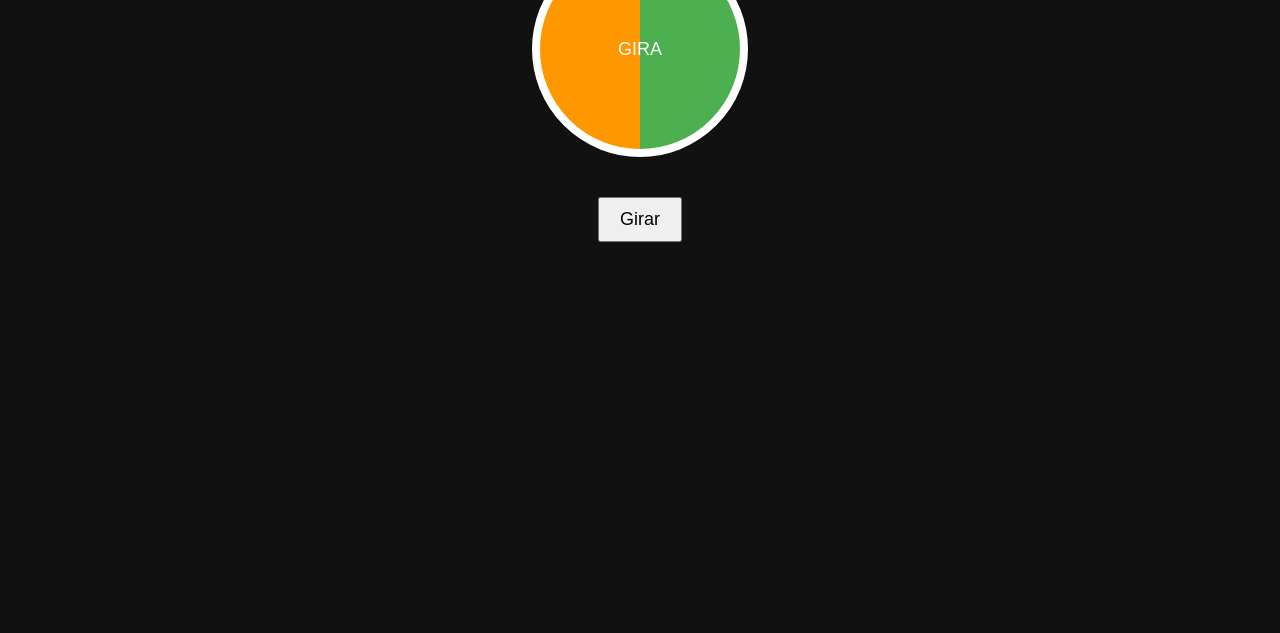
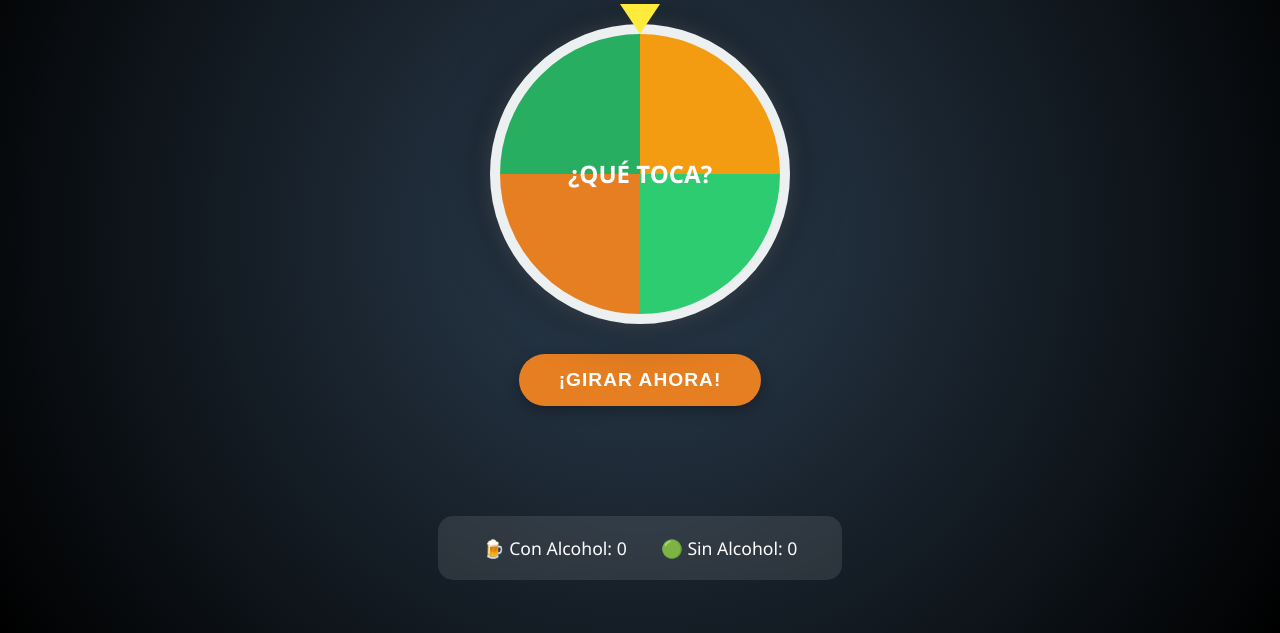
Before and after one commit to Jrg1899/ruleta-birra, a plain HTML site: page index.html in a window 1280 px wide. Shown: the part 167-800 px from the top of the page. Drawn offline with Linux system fonts and the light colour scheme.

Commit message:
Update index.html

```diff
--- a/index.html
+++ b/index.html
@@ -2,44 +2,119 @@
 <html lang="es">
 <head>
     <meta charset="UTF-8">
-<title>Ruleta Birra</title>
+    <meta name="viewport" content="width=device-width, initial-scale=1.0">
+    <title>Ruleta Birra 🍺</title>
     <style>
+        /* Estilos Modernos */
         body {
-  font-family: Arial;
+            font-family: 'Segoe UI', Tahoma, Geneva, Verdana, sans-serif;
             text-align: center;
-  background: #111;
+            background: radial-gradient(circle, #2c3e50, #000000);
             color: white;
-  margin-top: 50px;
+            margin: 0;
+            display: flex;
+            flex-direction: column;
+            align-items: center;
+            justify-content: center;
+            min-height: 100vh;
         }
 
-h1 { margin-bottom: 20px; }
+        h1 {
+            font-size: 3rem;
+            margin-bottom: 10px;
+            text-shadow: 2px 2px 10px rgba(255, 152, 0, 0.5);
+        }
+
+        /* Contenedor de la Ruleta */
+        .wheel-container {
+            position: relative;
+            margin: 30px auto;
+        }
+
+        /* La Flecha indicadora */
+        .arrow {
+            position: absolute;
+            top: -20px;
+            left: 50%;
+            transform: translateX(-50%);
+            width: 0;
+            height: 0;
+            border-left: 20px solid transparent;
+            border-right: 20px solid transparent;
+            border-top: 30px solid #ffeb3b;
+            z-index: 10;
+        }
 
         #wheel {
-  width: 200px;
-  height: 200px;
+            width: 280px;
+            height: 280px;
             border-radius: 50%;
-  margin: 20px auto;
-  border: 8px solid #fff;
+            border: 10px solid #ecf0f1;
+            box-shadow: 0 0 50px rgba(0,0,0,0.5), 0 0 20px rgba(255,255,255,0.2);
             display: flex;
             align-items: center;
             justify-content: center;
-  font-size: 18px;
-  background: conic-gradient(#4caf50 0deg 180deg, #ff9800 180deg 360deg);
-  transition: transform 2s ease-out;
+            font-weight: bold;
+            font-size: 24px;
+            background: conic-gradient(
+                #f39c12 0deg 90deg,
+                #2ecc71 90deg 180deg,
+                #e67e22 180deg 270deg,
+                #27ae60 270deg 360deg
+            );
+            transition: transform 3s cubic-bezier(0.15, 0, 0.15, 1);
+            position: relative;
+            overflow: hidden;
         }
 
+        /* Botón Moderno */
         button {
-  padding: 10px 20px;
-  font-size: 18px;
-  margin-top: 20px;
+            padding: 15px 40px;
+            font-size: 1.2rem;
+            font-weight: bold;
+            color: white;
+            background: #e67e22;
+            border: none;
+            border-radius: 50px;
             cursor: pointer;
+            box-shadow: 0 5px 15px rgba(0,0,0,0.3);
+            transition: all 0.3s ease;
+            text-transform: uppercase;
+            letter-spacing: 1px;
         }
 
-#result {
-  margin-top: 20px;
-  font-size: 22px;
+        button:hover {
+            background: #d35400;
+            transform: scale(1.05);
+            box-shadow: 0 8px 20px rgba(230, 126, 34, 0.4);
         }
 
+        button:active {
+            transform: scale(0.95);
+        }
+
+        /* Resultados y Marcador */
+        #result {
+            margin-top: 30px;
+            height: 40px;
+            font-size: 26px;
+            font-weight: bold;
+            color: #ffeb3b;
+        }
+
+        .stats {
+            margin-top: 40px;
+            background: rgba(255,255,255,0.1);
+            padding: 15px 30px;
+            border-radius: 15px;
+            backdrop-filter: blur(5px);
+        }
+
+        .count-item {
+            margin: 5px 15px;
+            display: inline-block;
+            font-size: 1.1rem;
+        }
     </style>
 </head>
 
@@ -47,42 +122,61 @@ button {
 
     <h1>🍺 Ruleta Birra</h1>
 
-<div id="wheel">GIRA</div>
+    <div class="wheel-container">
+        <div class="arrow"></div>
+        <div id="wheel">¿QUÉ TOCA?</div>
+    </div>
 
-<button onclick="spin()">Girar</button>
+    <button id="spinBtn" onclick="spin()">¡Girar ahora!</button>
 
     <div id="result"></div>
 
-<p id="counter"></p>
+    <div class="stats">
+        <div class="count-item">🍺 Con Alcohol: <span id="countAl">0</span></div>
+        <div class="count-item">🟢 Sin Alcohol: <span id="countNo">0</span></div>
+    </div>
 
     <script>
-
         let countAlcohol = 0;
         let countNoAlcohol = 0;
+        let currentRotation = 0;
+        let isSpinning = false;
 
         function spin() {
+            if (isSpinning) return; // Evita múltiples clics
+
+            isSpinning = true;
             const wheel = document.getElementById("wheel");
             const result = document.getElementById("result");
+            const spinBtn = document.getElementById("spinBtn");
 
-  let deg = Math.floor(Math.random() * 360) + 720;
-  wheel.style.transform = "rotate(" + deg + "deg)";
+            // Limpiar resultado anterior
+            result.innerHTML = "Girando...";
+            spinBtn.disabled = true;
+
+            // Generar una rotación aleatoria (mínimo 5 vueltas completas)
+            const extraDeg = Math.floor(Math.random() * 360);
+            currentRotation += (360 * 5) + extraDeg;
+
+            wheel.style.transform = `rotate(${currentRotation}deg)`;
 
             setTimeout(() => {
-    let choice = Math.random() < 0.5 ? "🍺 Con alcohol" : "🟢 Sin alcohol";
+                // Lógica del resultado (50/50)
+                let choice = Math.random() < 0.5 ? "🍺 ¡TOCA CON ALCOHOL!" : "🟢 ¡TOCA SIN ALCOHOL!";
                 result.innerHTML = choice;
 
-    if (choice.includes("Con")) {
+                if (choice.includes("CON")) {
                     countAlcohol++;
+                    document.getElementById("countAl").innerHTML = countAlcohol;
                 } else {
                     countNoAlcohol++;
+                    document.getElementById("countNo").innerHTML = countNoAlcohol;
                 }
 
-    document.getElementById("counter").innerHTML =
-      "Con alcohol: " + countAlcohol + " | Sin alcohol: " + countNoAlcohol;
-
-  }, 2000);
+                isSpinning = false;
+                spinBtn.disabled = false;
+            }, 3000); // 3 segundos dura la animación
         }
-
     </script>
 
 </body>
```
Lines whose indentation alone changed are shown as unchanged.
